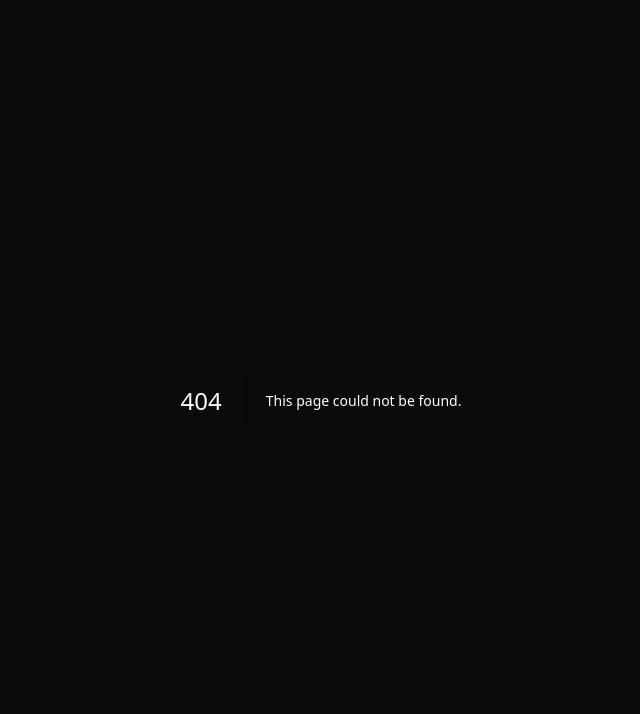
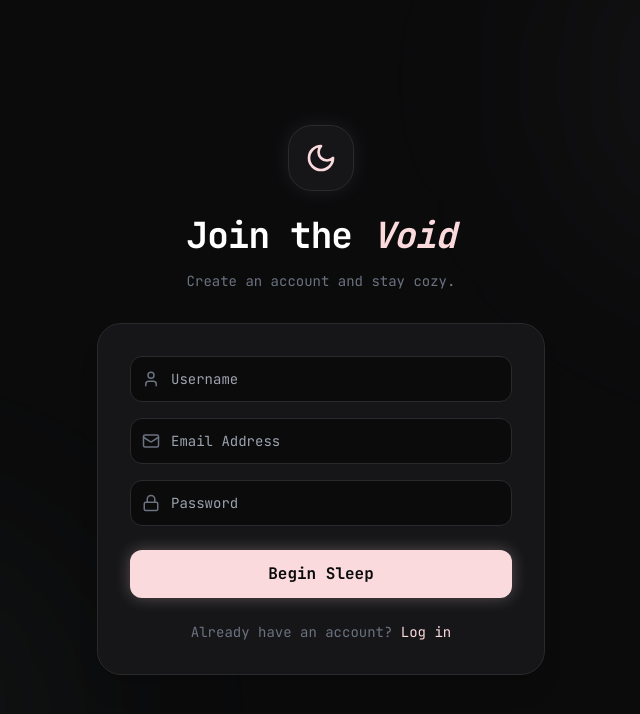
Before and after one commit to Kulik-Labs-Development/Eepy-Host, a Next.js app in the folder frontend/: page /signup in a window 1280 px wide. Before the commit this address had no page. Shown: the top 714 px of the page, without its empty margins (319-959 px from the left). Built offline with nearby package versions, Linux system fonts and the light colour scheme.

Commit message:
Phase 2 UI: Implement Console Typography and Cozy Auth Pages (Login/Signup)

```diff
--- a/frontend/app/globals.css
+++ b/frontend/app/globals.css
@@ -16,4 +16,24 @@ body {
       rgb(var(--background-end-rgb))
     )
     rgb(var(--background-start-rgb));
+  font-family: var(--font-inter), sans-serif;
 }
+
+h1, h2, h3, h4, .font-console {
+  font-family: var(--font-mono), monospace !important;
+}
+
+/* Custom scrollbar for that tech feel */
+::-webkit-scrollbar {
+  width: 8px;
+}
+::-webkit-scrollbar-track {
+  background: #0B0B0C;
+}
+::-webkit-scrollbar-thumb {
+  background: #2A2A2C;
+  border-radius: 10px;
+}
+::-webkit-scrollbar-thumb:hover {
+  background: #C3B1E1;
+}
--- a/frontend/app/layout.tsx
+++ b/frontend/app/layout.tsx
@@ -1,19 +1,28 @@
-import type { Metadata } from 'next'
-import './globals.css'
+import { Inter, JetBrains_Mono } from 'next/font/google';
+import './globals.css';
 
-export const metadata: Metadata = {
+const inter = Inter({ subsets: ['latin'], variable: '--font-inter' });
+const jetbrainsMono = JetBrains_Mono({
+  subsets: ['latin'],
+  variable: '--font-mono',
+  display: 'swap'
+});
+
+export const metadata = {
   title: 'Eepy Host | Cozy MCP Hosting',
   description: 'Stay cozy while your AI context does the hard work.',
-}
+};
 
 export default function RootLayout({
   children,
 }: {
-  children: React.ReactNode
+  children: React.ReactNode;
 }) {
   return (
     <html lang="en">
-      <body className="bg-void text-white antialiased">{children}</body>
+      <body className={`${inter.variable} ${jetbrainsMono.variable} bg-void text-white antialiased`}>
+        {children}
+      </body>
     </html>
-  )
+  );
 }
--- /dev/null
+++ b/frontend/app/login/page.tsx
@@ -0,0 +1,62 @@
+"use client";
+
+import React, { useState } from 'react';
+import Link from 'next/link';
+import { Moon, Lock, User } from 'lucide-react';
+
+export default function LoginPage() {
+  const [formData, setFormData] = useState({ username: '', password: '' });
+
+  return (
+    <div className="min-h-screen flex items-center justify-center p-6 relative overflow-hidden bg-void">
+      {/* Background Glows */}
+      <div className="absolute top-[-10%] left-[-10%] w-[40%] h-[40%] bg-eepy-lavender/5 blur-[120px] rounded-full" />
+      <div className="absolute bottom-[-10%] right-[-10%] w-[40%] h-[40%] bg-eepy-mint/5 blur-[120px] rounded-full" />
+
+      <div className="z-10 w-full max-w-md space-y-8">
+        <div className="text-center space-y-4">
+          <div className="flex justify-center mb-6">
+            <div className="p-4 bg-void-surface border border-void-border rounded-eepy shadow-[0_0_20px_rgba(195,177,225,0.1)]">
+              <Moon size={32} className="text-eepy-lavender" />
+            </div>
+          </div>
+          <h1 className="text-4xl font-bold tracking-tight text-white">
+            Welcome <span className="text-eepy-lavender italic">Back</span>
+          </h1>
+          <p className="text-gray-500 font-console text-sm">Enter your credentials to wake up.</p>
+        </div>
+
+        <div className="bg-void-surface border border-void-border p-8 rounded-eepy shadow-xl space-y-6 backdrop-blur-sm">
+          <div className="space-y-4">
+            <div className="relative">
+              <User size={18} className="absolute left-3 top-1/2 -translate-y-1/2 text-gray-500" />
+              <input
+                type="text"
+                placeholder="Username"
+                className="w-full pl-10 pr-4 py-3 bg-void border border-void-border rounded-xl focus:outline-none focus:border-eepy-lavender transition-colors font-console text-sm"
+                onChange={(e) => setFormData({...formData, username: e.target.value})}
+              />
+            </div>
+            <div className="relative">
+              <Lock size={18} className="absolute left-3 top-1/2 -translate-y-1/2 text-gray-500" />
+              <input
+                type="password"
+                placeholder="Password"
+                className="w-full pl-10 pr-4 py-3 bg-void border border-void-border rounded-xl focus:outline-none focus:border-eepy-lavender transition-colors font-console text-sm"
+                onChange={(e) => setFormData({...formData, password: e.target.value})}
+              />
+            </div>
+          </div>
+
+          <button className="w-full py-3 bg-eepy-lavender text-void font-bold rounded-xl hover:bg-opacity-90 transition-all transform hover:scale-[1.02] shadow-[0_0_15px_rgba(195,177,225,0.3)] font-console">
+            Wake Up
+          </button>
+
+          <div className="text-center text-sm text-gray-500 font-console">
+            Don't have an account? <Link href="/signup" className="text-eepy-lavender hover:underline">Create one</Link>
+          </div>
+        </div>
+      </div>
+    </div>
+  );
+}
--- /dev/null
+++ b/frontend/app/signup/page.tsx
@@ -0,0 +1,71 @@
+"use client";
+
+import React, { useState } from 'react';
+import Link from 'next/link';
+import { Moon, Lock, User, Mail } from 'lucide-react';
+
+export default function SignupPage() {
+  const [formData, setFormData] = useState({ username: '', email: '', password: '' });
+
+  return (
+    <div className="min-h-screen flex items-center justify-center p-6 relative overflow-hidden bg-void">
+      {/* Background Glows */}
+      <div className="absolute top-[-10%] right-[-10%] w-[40%] h-[40%] bg-eepy-peach/5 blur-[120px] rounded-full" />
+      <div className="absolute bottom-[-10%] left-[-10%] w-[40%] h-[40%] bg-eepy-mint/5 blur-[120px] rounded-full" />
+
+      <div className="z-10 w-full max-w-md space-y-8">
+        <div className="text-center space-y-4">
+          <div className="flex justify-center mb-6">
+            <div className="p-4 bg-void-surface border border-void-border rounded-eepy shadow-[0_0_20px_rgba(195,177,225,0.1)]">
+              <Moon size={32} className="text-eepy-peach" />
+            </div>
+          </div>
+          <h1 className="text-4xl font-bold tracking-tight text-white">
+            Join the <span className="text-eepy-peach italic">Void</span>
+          </h1>
+          <p className="text-gray-500 font-console text-sm">Create an account and stay cozy.</p>
+        </div>
+
+        <div className="bg-void-surface border border-void-border p-8 rounded-eepy shadow-xl space-y-6 backdrop-blur-sm">
+          <div className="space-y-4">
+            <div className="relative">
+              <User size={18} className="absolute left-3 top-1/2 -translate-y-1/2 text-gray-500" />
+              <input
+                type="text"
+                placeholder="Username"
+                className="w-full pl-10 pr-4 py-3 bg-void border border-void-border rounded-xl focus:outline-none focus:border-eepy-peach transition-colors font-console text-sm"
+                onChange={(e) => setFormData({...formData, username: e.target.value})}
+              />
+            </div>
+            <div className="relative">
+              <Mail size={18} className="absolute left-3 top-1/2 -translate-y-1/2 text-gray-500" />
+              <input
+                type="email"
+                placeholder="Email Address"
+                className="w-full pl-10 pr-4 py-3 bg-void border border-void-border rounded-xl focus:outline-none focus:border-eepy-peach transition-colors font-console text-sm"
+                onChange={(e) => setFormData({...formData, email: e.target.value})}
+              />
+            </div>
+            <div className="relative">
+              <Lock size={18} className="absolute left-3 top-1/2 -translate-y-1/2 text-gray-500" />
+              <input
+                type="password"
+                placeholder="Password"
+                className="w-full pl-10 pr-4 py-3 bg-void border border-void-border rounded-xl focus:outline-none focus:border-eepy-peach transition-colors font-console text-sm"
+                onChange={(e) => setFormData({...formData, password: e.target.value})}
+              />
+            </div>
+          </div>
+
+          <button className="w-full py-3 bg-eepy-peach text-void font-bold rounded-xl hover:bg-opacity-90 transition-all transform hover:scale-[1.02] shadow-[0_0_15px_rgba(250,218,221,0.3)] font-console">
+            Begin Sleep
+          </button>
+
+          <div className="text-center text-sm text-gray-500 font-console">
+            Already have an account? <Link href="/login" className="text-eepy-peach hover:underline">Log in</Link>
+          </div>
+        </div>
+      </div>
+    </div>
+  );
+}
```
